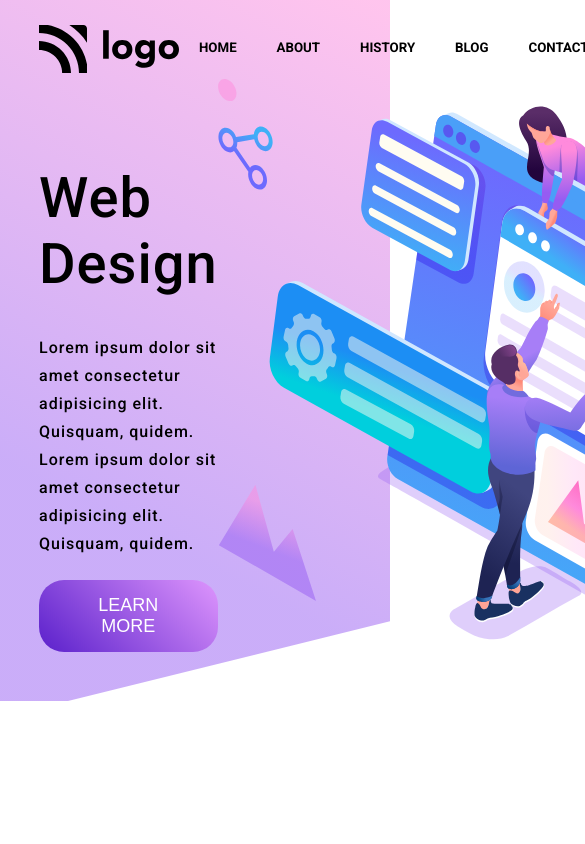
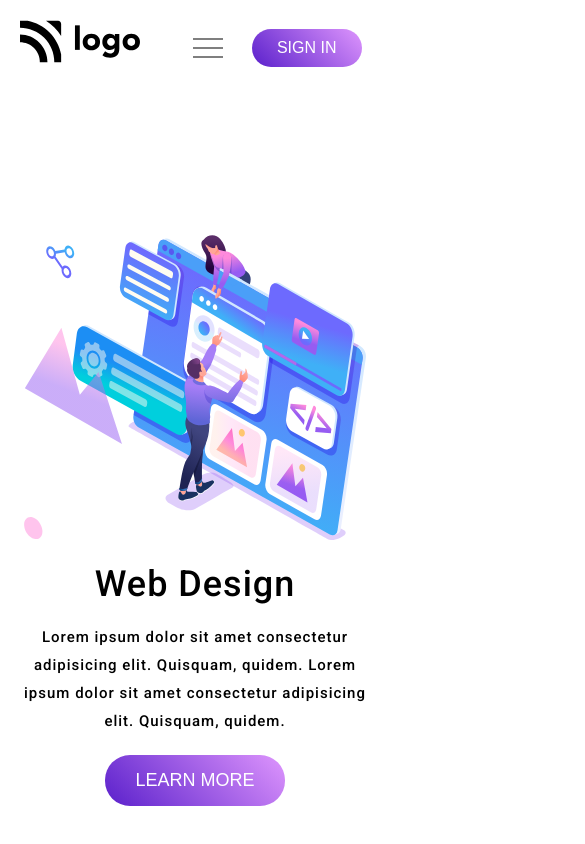
Before and after one commit to Pradeepsingh143/HTML-CSS-project-8, a plain HTML site: page index.html in a window 390 px wide. Shown: the top 844 px of the page, 585 px wide, since content can reach past the window. Drawn offline with Linux system fonts and the light colour scheme.

Commit message:
making website mobile responsive adding mobile.css file and hamburger

```diff
--- a/css/index.css
+++ b/css/index.css
@@ -22,22 +22,27 @@ nav{
     margin: 20px;
 }
 
+.hamburger{
+    display: none;
+}
+
 .signin-btn{
     background : linear-gradient(45deg, #5A20CB, #de95fd);
     margin: 9px;
     font-size: 16px;
-    padding: 2px 25px;
+    padding: 10px 25px;
     color: white;
     border: none;
     border-radius: 20px;
+    cursor: pointer;
 }
 
 .intro-section{
     display: flex;
-    justify-content: space-between;
     width: 80%;
     margin: auto;
     align-items: center;
+    min-height: 90vh;
 }
 
 .left-section > h1{
@@ -60,6 +65,8 @@ nav{
     color: white;
     border: none;
     border-radius: 25px;
+    margin-bottom: 30px;
+    cursor: pointer;
 }
 
 .imgs-div{
--- /dev/null
+++ b/css/mobile.css
@@ -0,0 +1,100 @@
+@media only screen and (max-width: 1180px) {
+    .intro-img{
+        width: 450px;
+        object-fit: cover;
+    }
+
+    .main-div{
+        background-image: none;
+    }
+
+    nav{
+        width: 90%;
+    }
+
+    .intro-section{
+        width: 90%;
+    }
+}
+
+@media only screen and (max-width: 1024px) {
+
+
+}
+
+@media only screen and (max-width: 900px) {
+
+    nav{
+        gap:20px
+    }
+
+    nav>.logo{
+        flex-grow: 1;
+    }
+
+    nav>.logo>img{
+        width: 120px;
+    }
+
+    .nav-items{
+        display: none;
+    }
+
+    .hamburger{
+        display: flex;
+        cursor: pointer;
+    }
+
+    .mobile-menu{
+        width: 30px;
+    }
+
+
+    .intro-section{
+        flex-direction: column-reverse;
+        width: 90%;
+        margin: auto;
+    }
+
+    .imgs-div > :nth-child(3){
+        margin-top: 30px;
+    }
+
+    .intro-img{
+        width: 320px;
+        object-fit: cover;
+    }
+
+    .left-section{
+        text-align: center;
+    }
+
+    .left-section > h1{
+        font-size: 48px;
+        line-height: 40px;
+    }
+}
+
+
+@media only screen and (max-width: 768px) {
+
+}
+
+
+@media only screen and (max-width: 480px) {
+    .left-section > h1{
+        font-size: 36px;
+        line-height: 30px;
+    }
+
+    .left-section > h4{
+        font-size: 15px;
+        font-weight: 500;
+        line-height: 28px;
+        letter-spacing: 1px;
+    }
+}
+
+@media only screen and (max-width: 320px) {
+
+}
--- a/index.html
+++ b/index.html
@@ -7,6 +7,7 @@
     <link rel="stylesheet" href="css/index.css" />
     <link rel="preconnect" href="https://fonts.googleapis.com" />
     <link rel="preconnect" href="https://fonts.gstatic.com" crossorigin />
+    <link rel="stylesheet" href="css/mobile.css">
     <link
       href="https://fonts.googleapis.com/css2?family=Roboto:wght@100;300;400;500;700&display=swap""
       rel="stylesheet"
@@ -16,7 +17,7 @@
   <body>
     <div class="main-div">
       <nav>
-        <img src="./images/logo.svg" alt="logo" />
+        <div class="logo"><img src="./images/logo.svg" alt="logo" /></div>
         <div class="nav-items">
           <h5 class="nav-item">HOME</h5>
           <h5 class="nav-item">ABOUT</h5>
@@ -24,6 +25,7 @@
           <h5 class="nav-item">BLOG</h5>
           <h5 class="nav-item">CONTACT</h5>
         </div>
+        <div class="hamburger"><img src="images/icons8-menu.svg" alt="hamburger" class="mobile-menu"></div>
         <button class="signin-btn">SIGN IN</button>
       </nav>
       <div class="intro-section">
```
Also changed, not shown: images/icons8-menu.svg (added).
